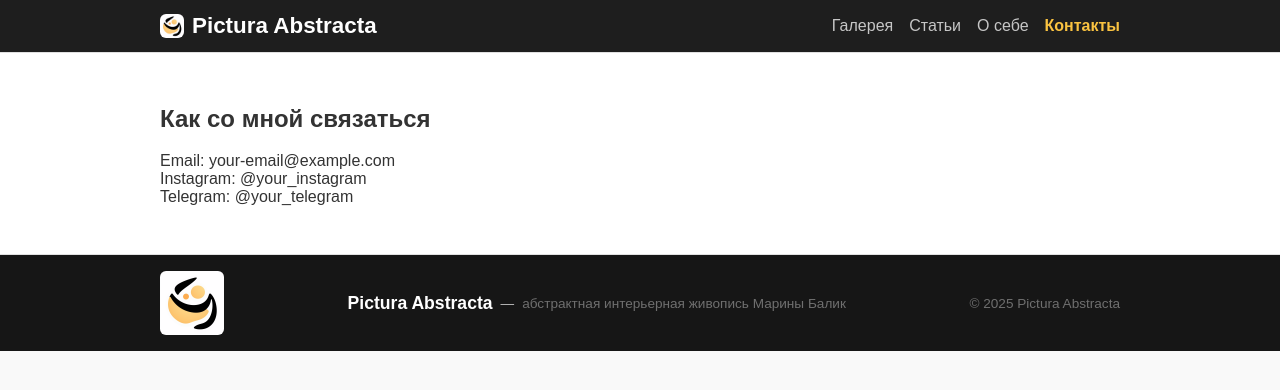
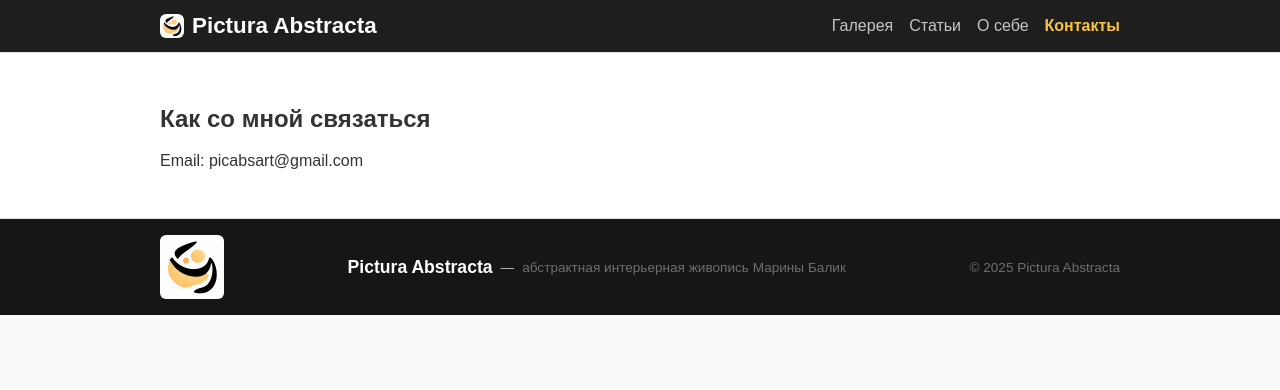
Before and after one commit to PicAbsArt/picabsart.github.io, a Jekyll site: the page built from contact.md, in a window 1280 px wide. Shown: the top 390 px of the page. Built offline with Jekyll 4.4.1, drawn with Linux system fonts in a browser that asks for light colours.

Commit message:
Update contact.md

```diff
--- a/contact.md
+++ b/contact.md
@@ -6,6 +6,4 @@ permalink: /contact/
 
 ## Как со мной связаться
 
-Email: your-email@example.com
-Instagram: @your_instagram
-Telegram: @your_telegram
+Email: picabsart@gmail.com
```
